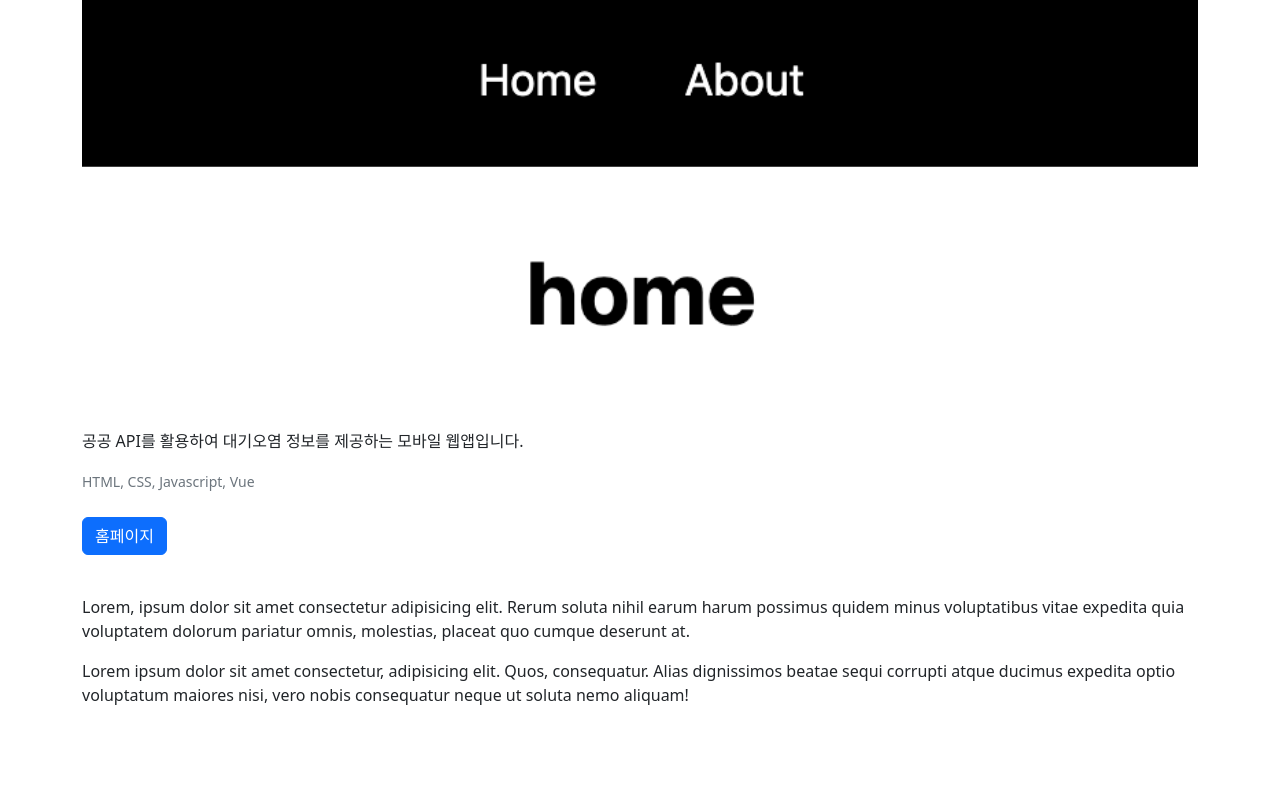
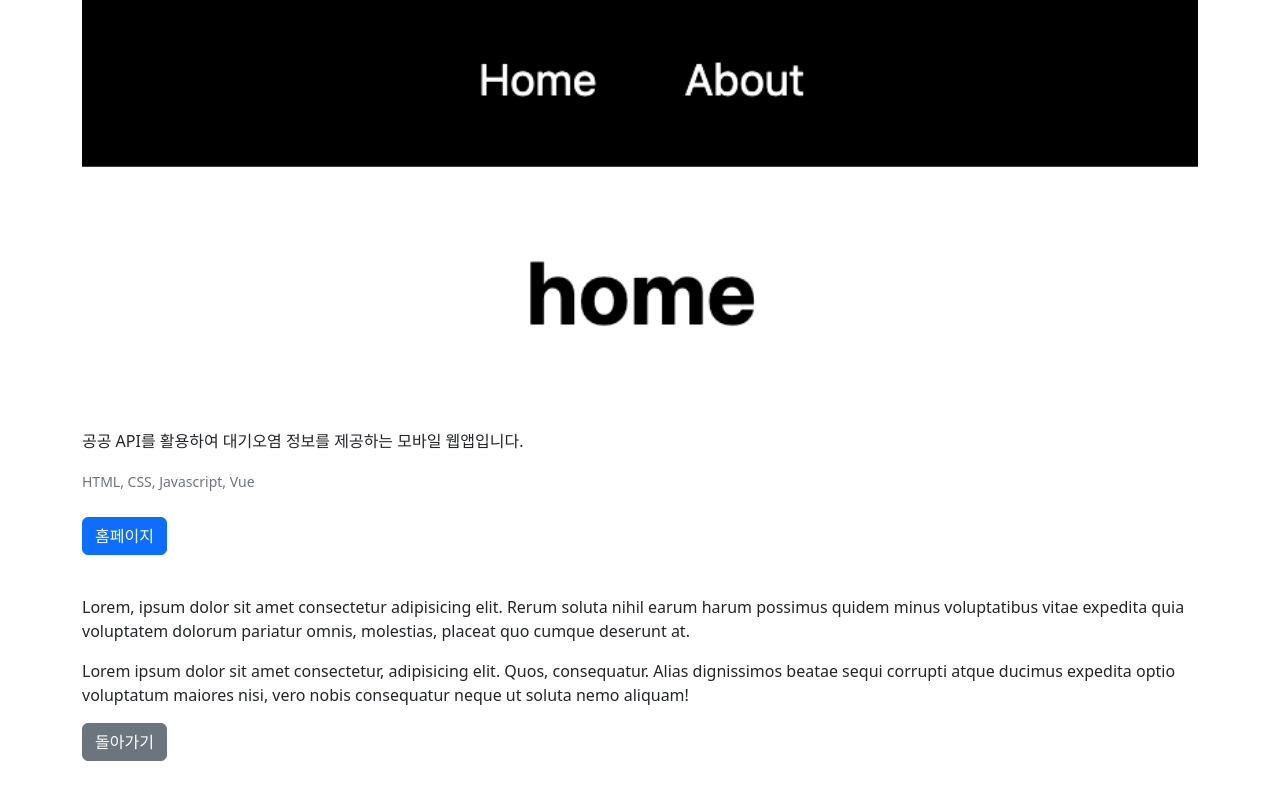
Before and after one commit to csslick/vue-portfolio, a Vue app: page /detail/1 in a window 1280 px wide. Shown: the part 214-1014 px from the top of the page. Before the commit the page ends 985 px from the top, so only its background shows below. Built offline with nearby package versions, Linux system fonts and the light colour scheme.

Commit message:
포폴 a요소 rouer-link로 변경

```diff
--- a/src/components/Detail.vue
+++ b/src/components/Detail.vue
@@ -22,6 +22,7 @@
       <br>
       <p>Lorem, ipsum dolor sit amet consectetur adipisicing elit. Rerum soluta nihil earum harum possimus quidem minus voluptatibus vitae expedita quia voluptatem dolorum pariatur omnis, molestias, placeat quo cumque deserunt at.</p>
       <p>Lorem ipsum dolor sit amet consectetur, adipisicing elit. Quos, consequatur. Alias dignissimos beatae sequi corrupti atque ducimus expedita optio voluptatum maiores nisi, vero nobis consequatur neque ut soluta nemo aliquam!</p>
+      <button @click="$router.push('/portfolio')" class="btn btn-secondary">돌아가기</button>
     </article>
   </section>
 </template>
--- a/src/components/Portfolio.vue
+++ b/src/components/Portfolio.vue
@@ -9,7 +9,7 @@
         />
         <h4>{{ item.title }}</h4>
         <small class="text-secondary">{{ item.skills }}</small>
-        <p><a :href="`/detail/${item.id}`" class="btn btn-primary mt-4">상세보기</a></p>
+        <p><router-link :to="`/detail/${item.id}`" class="btn btn-primary mt-4">상세보기</router-link></p>
       </li>
     </ul>
   </section>
```
